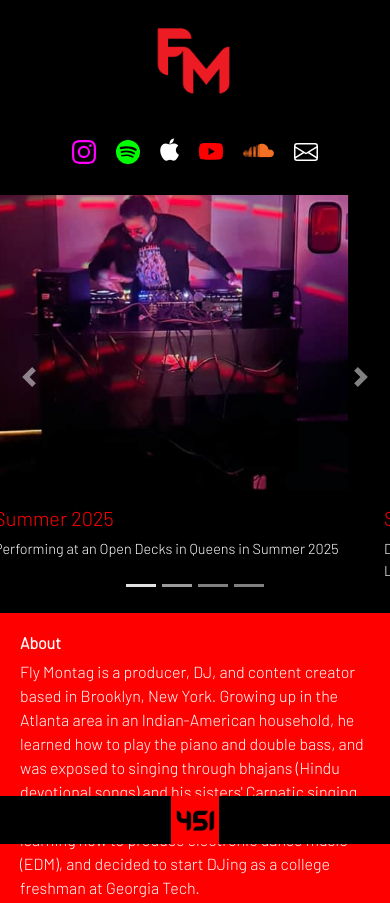
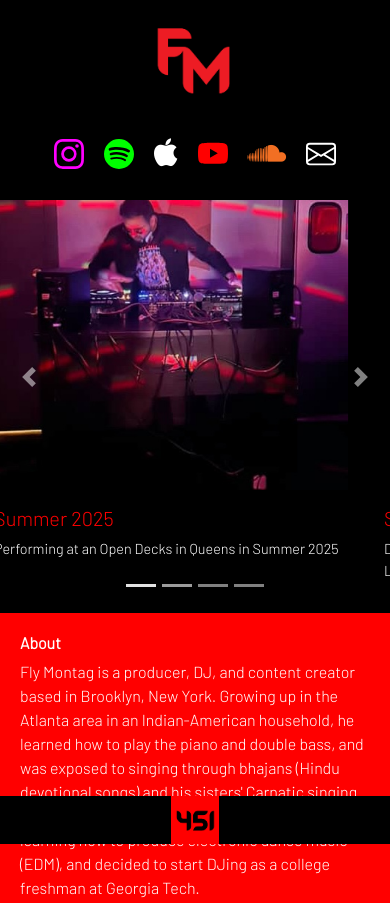
Before and after one commit to hdemusg/flymontag-site, a plain HTML site: page index.html in a window 390 px wide. Shown: the top 903 px of the page. Drawn offline with nearby package versions, Linux system fonts and the light colour scheme.

```diff
--- a/index.html
+++ b/index.html
@@ -113,11 +113,11 @@
             padding: 10px !important;
           }
           .socials svg {
-            width: 24px;
-            height: 24px;
+            width: 30px;
+            height: 30px;
           }
           .socials .fa {
-            font-size: 24px !important;
+            font-size: 30px !important;
           }
         }
 
```
